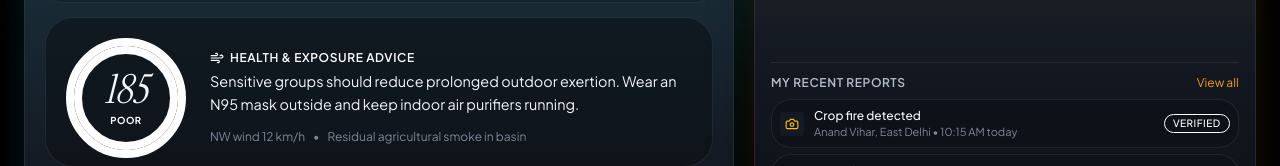
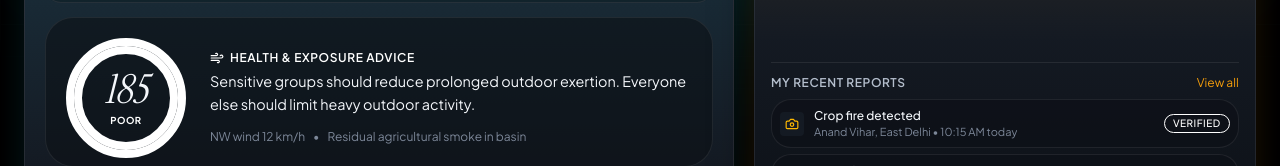
Before and after one commit to Saaarthak0102/BharatBuilds, a Next.js app in the folder apps/web/: page /citizen in a window 1280 px wide. Shown: the part 328-494 px from the top of the page. Built offline with nearby package versions, Linux system fonts and the light colour scheme; no server answers.

Commit message:
feat: add citizen dashboard page and layout components

```diff
--- a/apps/web/app/citizen/page.tsx
+++ b/apps/web/app/citizen/page.tsx
@@ -296,7 +296,7 @@ export default function CitizenDashboard() {
                       </div>
                       <p className="text-sm lg:text-[clamp(0.85rem,1.8vh,1.1rem)] text-[var(--text-hi)] line-clamp-3 leading-snug lg:leading-relaxed">
                         {today?.advice ||
-                          'Sensitive groups should reduce prolonged outdoor exertion. Wear an N95 mask outside and keep indoor air purifiers running.'}
+                          'Sensitive groups should reduce prolonged outdoor exertion. Everyone else should limit heavy outdoor activity.'}
                       </p>
                       <div className="text-[11px] lg:text-[clamp(0.7rem,1.5vh,0.85rem)] text-[var(--text-low)] mt-2 lg:mt-3 flex items-center gap-2">
                         <span>NW wind 12 km/h</span>
--- a/apps/web/app/layout.tsx
+++ b/apps/web/app/layout.tsx
@@ -31,7 +31,7 @@ const notoSansGurmukhi = Noto_Sans_Gurmukhi({
 });
 
 export const metadata: Metadata = {
-  title: "Saans - From Field to Delhi",
+  title: "Saans - One good decision at a time",
   description: "An agent-driven web platform for the Delhi Diwali and stubble-burning smog season.",
 };
 
```
